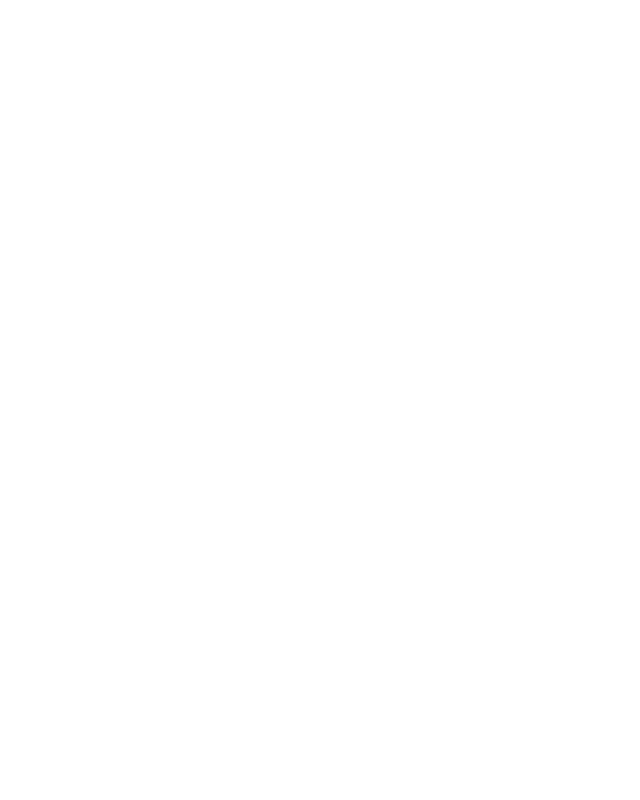
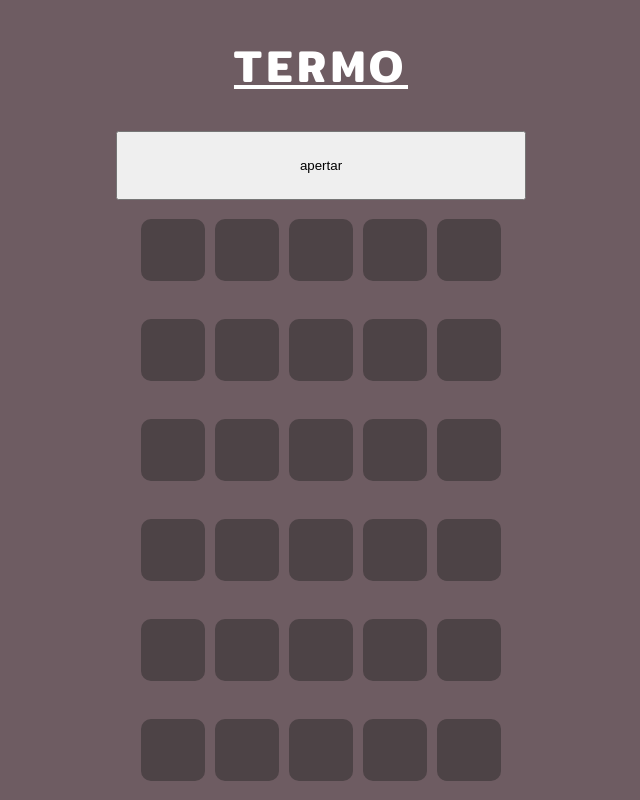
Before and after one commit to DevLeonardoK/wordle_react, a React (Create React App) app: page / in a window 1280 px wide. Shown: the whole page, without its empty margins (319-959 px from the left). Built offline with nearby package versions, Linux system fonts and the light colour scheme.

Commit message:
modal and style

```diff
--- a/public/index.html
+++ b/public/index.html
@@ -1,11 +1,17 @@
 <!DOCTYPE html>
-<html lang="pt-BR">
+<html lang="pt-br">
   <head>
     <meta charset="utf-8" />
     <meta name="viewport" content="width=device-width, initial-scale=1" />
     <title>Termo React</title>
+    <link rel="preconnect" href="https://fonts.googleapis.com" />
+    <link rel="preconnect" href="https://fonts.gstatic.com" crossorigin />
+    <link
+      href="https://fonts.googleapis.com/css2?family=Mitr:wght@200;300;400;500;600;700&display=swap"
+      rel="stylesheet"
+    />
   </head>
-  <body>
+  <body id="body">
     <div id="root"></div>
   </body>
 </html>
--- a/src/App.js
+++ /dev/null
@@ -1,5 +0,0 @@
-function App() {
-  return <div className="App"></div>;
-}
-
-export default App;
--- /dev/null
+++ b/src/App.jsx
@@ -0,0 +1,122 @@
+import "./app.css";
+
+const styleBackgroundContainer = {
+  backgroundColor: "#6E5C62",
+  width: "100vw",
+  height: "100vh",
+  display: "flex",
+  "justify-content": "center",
+  "align-items": "center",
+  "flex-direction": "column",
+  "text-align": "center",
+};
+
+const styleTitle = {
+  "font-family": "Mitr",
+  color: "white",
+  "letter-spacing": 5,
+  "font-weight": "600",
+  "font-size": 45,
+  "text-decoration": "underline",
+};
+
+const styleArea = {
+  width: 430,
+  height: 650,
+  display: "flex",
+  "justify-content": "center",
+  "flex-direction": "column",
+  "align-items": "center",
+};
+
+const styleRow = {
+  width: 410,
+  height: 100,
+  display: "flex",
+  "justify-content": "center",
+  "align-items": "center",
+  gap: 10,
+};
+
+const App = () => {
+  const palavras = ["arroz", "carro", "farol"];
+  let sorteio = Math.floor(Math.random() * palavras.length); //valor unico ate recarregar
+  const palavraSorteada = palavras[sorteio].split("");
+
+  function firstLine() {
+    var s1 = document.getElementById("1");
+    const s2 = document.getElementById("2");
+    const s3 = document.getElementById("3");
+    const s4 = document.getElementById("4");
+    const s5 = document.getElementById("5");
+    // const total = [s1.value, s2.value, s3.value, s4.value, s5.value];
+
+    if (s1.value === palavraSorteada[0]) {
+      s1.style.backgroundColor = "green";
+    } else if (palavraSorteada.includes(s1.value)) {
+      s1.style.backgroundColor = "yellow";
+    } else {
+      s1.style.backgroundColor = "red";
+    }
+    console.log(palavraSorteada);
+  }
+
+  return (
+    <>
+      <div className="Container" style={styleBackgroundContainer}>
+        <h1 className="title" style={styleTitle}>
+          TERMO
+        </h1>
+        <button onClick={firstLine} style={styleRow}>
+          apertar
+        </button>
+        <div className="container-area-app" style={styleArea}>
+          <div className="row-area" style={styleRow}>
+            <input type="text" className="input" id="1"></input>
+            <input type="text" className="input" id="2"></input>
+            <input type="text" className="input" id="3"></input>
+            <input type="text" className="input" id="4"></input>
+            <input type="text" className="input" id="5"></input>
+          </div>
+          <div className="row-area" style={styleRow}>
+            <input type="text" className="input" id="6"></input>
+            <input type="text" className="input" id="7"></input>
+            <input type="text" className="input" id="8"></input>
+            <input type="text" className="input" id="9"></input>
+            <input type="text" className="input" id="10"></input>
+          </div>
+          <div className="row-area" style={styleRow}>
+            <input type="text" className="input" id="11"></input>
+            <input type="text" className="input" id="12"></input>
+            <input type="text" className="input" id="13"></input>
+            <input type="text" className="input" id="14"></input>
+            <input type="text" className="input" id="15"></input>
+          </div>
+          <div className="row-area" style={styleRow}>
+            <input type="text" className="input" id="16"></input>
+            <input type="text" className="input" id="17"></input>
+            <input type="text" className="input" id="18"></input>
+            <input type="text" className="input" id="19"></input>
+            <input type="text" className="input" id="20"></input>
+          </div>
+          <div className="row-area" style={styleRow}>
+            <input type="text" className="input" id="21"></input>
+            <input type="text" className="input" id="22"></input>
+            <input type="text" className="input" id="23"></input>
+            <input type="text" className="input" id="24"></input>
+            <input type="text" className="input" id="25"></input>
+          </div>
+          <div className="row-area" style={styleRow}>
+            <input type="text" className="input" id="26"></input>
+            <input type="text" className="input" id="27"></input>
+            <input type="text" className="input" id="28"></input>
+            <input type="text" className="input" id="29"></input>
+            <input type="text" className="input" id="30"></input>
+          </div>
+        </div>
+      </div>
+    </>
+  );
+};
+
+export default App;
--- /dev/null
+++ b/src/app.css
@@ -0,0 +1,22 @@
+input {
+  display: flex;
+  align-items: center;
+  width: 60px;
+  height: 60px;
+  background-color: #4d4346;
+  border-radius: 10px;
+  text-align: center;
+  border: none;
+  font-family: "Mitr";
+  font-size: 40px;
+  text-transform: uppercase;
+  cursor: crosshair;
+  max-lines: 0;
+}
+
+input:focus {
+  outline: none;
+  background-color: #fff;
+  transition: 0.35s;
+  border: none;
+}
--- a/src/index.js
+++ b/src/index.js
@@ -1,8 +1,18 @@
 import React from "react";
 import ReactDOM from "react-dom/client";
 import App from "./App";
+const root = ReactDOM.createRoot(document.getElementById("root"));
+const body = document.getElementById("body");
+const app = document.getElementById("root");
+body.style.margin = 0;
+body.style.boxSizing = "border-box";
+body.style.padding = 0;
+body.style.display = "flex";
+body.style.justifyContent = "center";
+body.style.alignItems = "center";
+body.style.flexDirection = "column";
+body.style.textTransform = "toUpperCase;";
 
-const root = ReactDOM.createRoot(document.getElementById("root"));
 root.render(
   <React.StrictMode>
     <App />
--- /dev/null
+++ b/test.css
@@ -0,0 +1,3 @@
+input {
+  outline: ;
+}
```
